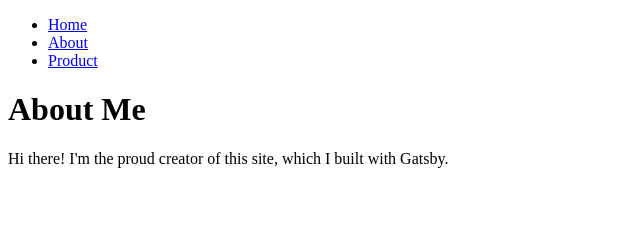
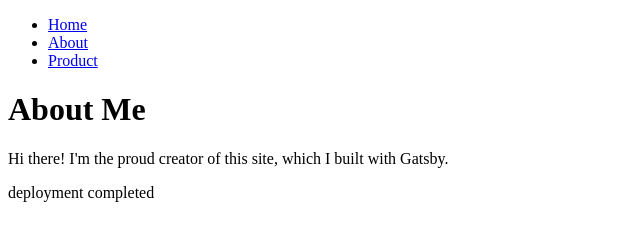
Before and after one commit to nurcanyildiz/gatsby-starter-hello-world, a Gatsby site: page /about in a window 1280 px wide. Shown: the whole page, without its empty margins (0-640 px from the left). Built offline with nearby package versions, Linux system fonts and the light colour scheme; Gatsby itself is replaced by a stand-in of ours.

Commit message:
deplaymen test

```diff
--- a/src/pages/about.js
+++ b/src/pages/about.js
@@ -6,6 +6,7 @@ const AboutPage = () => {
   return (
     <Layout pageTitle="About Me">
       <p>Hi there! I'm the proud creator of this site, which I built with Gatsby.</p>
+      <p>deployment completed</p>
     </Layout>
   )
 }
```
Also changed, not shown: .github/workflows/deploy.yaml.
